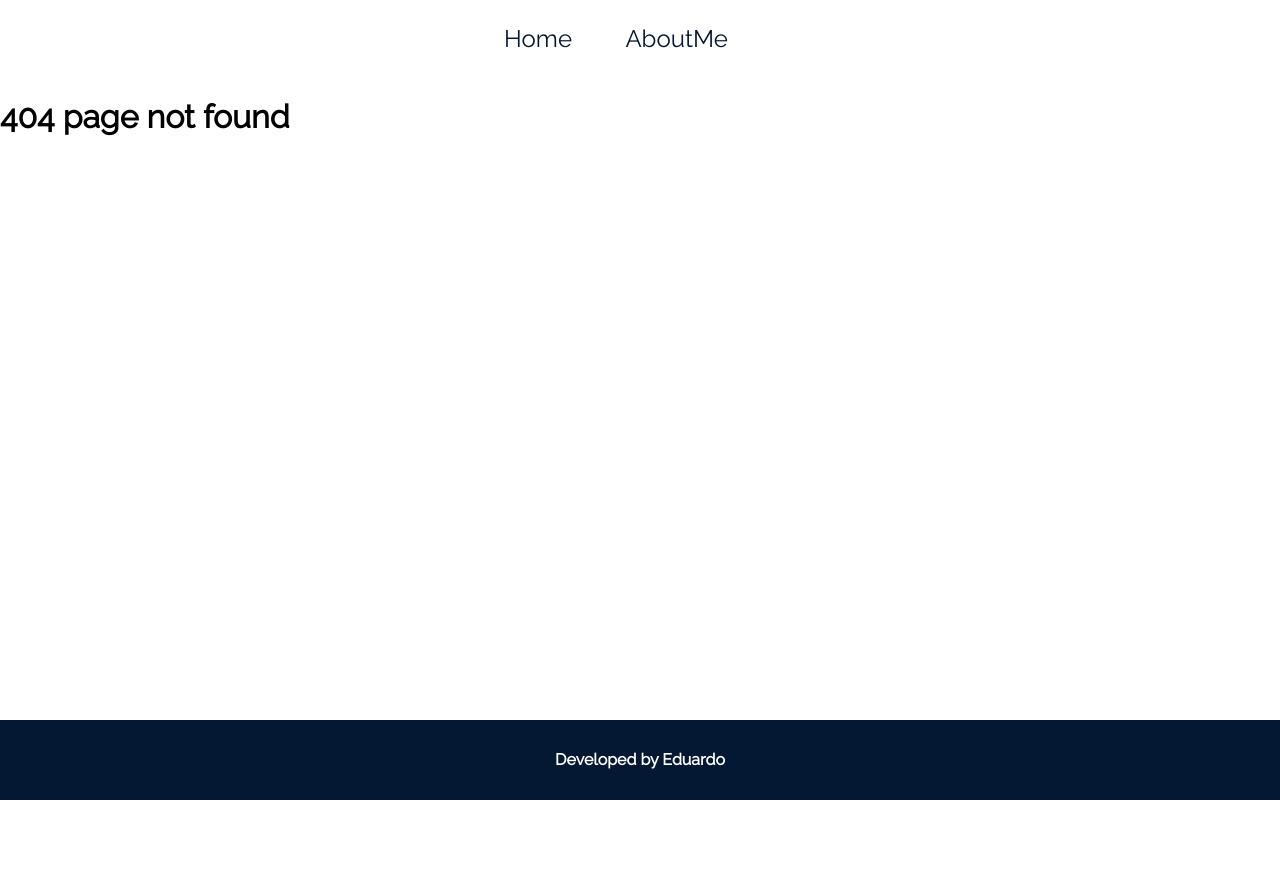
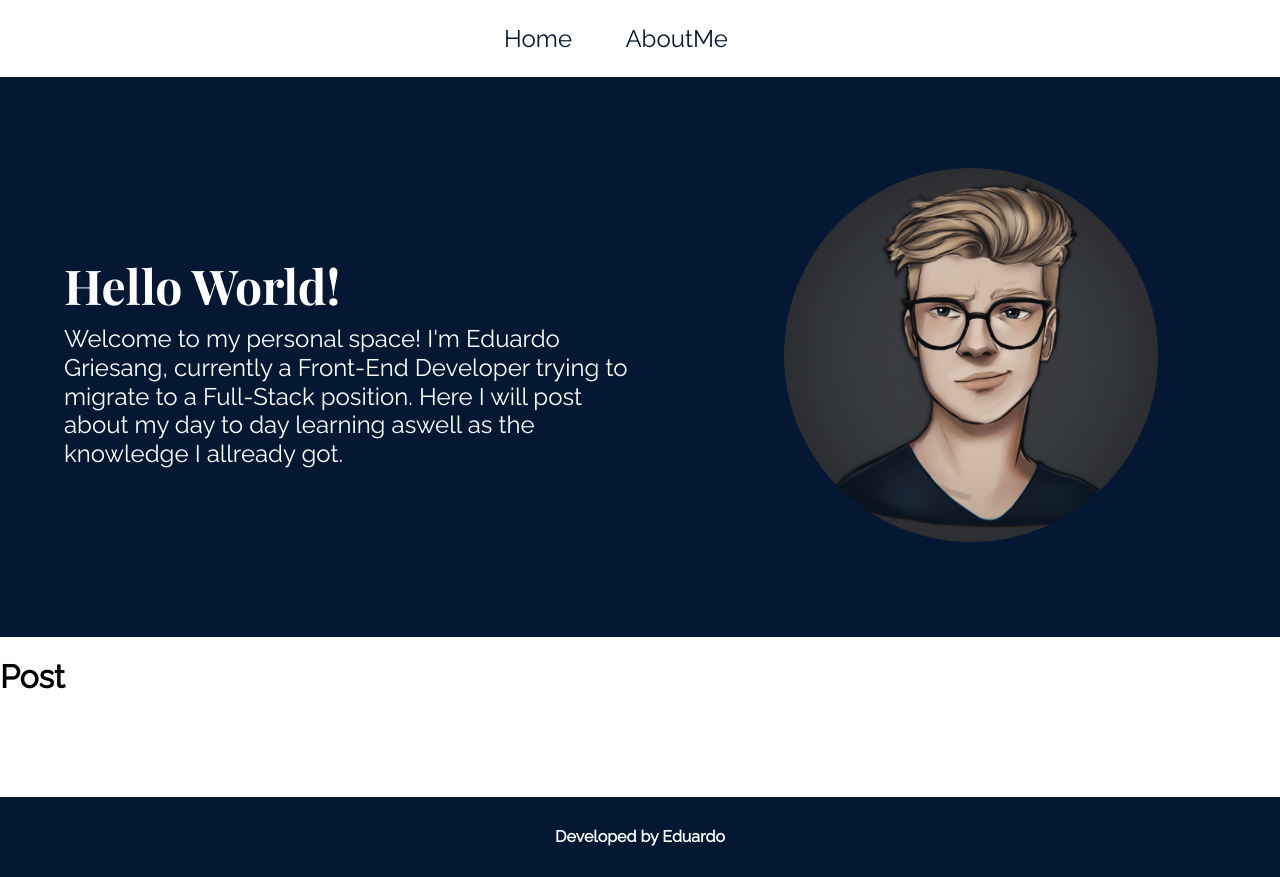
Before and after one commit to Eduardo-Griesang/Hello-World-, a React (Create React App) app: page /PostPage/1 in a window 1280 px wide. Before the commit this address had no page. Before the commit the page ends 800 px from the top, so only its background shows below. Built offline with nearby package versions, Linux system fonts and the light colour scheme.

Commit message:
PostPage with IDs

```diff
--- a/src/App.js
+++ b/src/App.js
@@ -4,6 +4,7 @@ import LandingPage from "./Pages/LandingPage"
 import Menu from "./components/Menu";
 import Footer from "./components/Footer";
 import RegularPage from "./components/RegularPage";
+import PostPage from "./Pages/PostPage";
 
 function App() {
   return (
@@ -16,6 +17,7 @@ function App() {
         <Route path="/" element={<RegularPage />}>
           <Route index element={<LandingPage />} />
           <Route path="AboutMe" element={<AboutMe />} />
+          <Route path="PostPage/:id" element={<PostPage />} />
         </Route>
 
         <Route path="*" element={<h1>404 page not found</h1>} />
--- /dev/null
+++ b/src/Pages/PostPage/index.js
@@ -0,0 +1,15 @@
+import { useParams } from 'react-router-dom'
+import './PostPage.css'
+
+const PostPage = () => {
+
+    const params = useParams()
+
+    return (
+        <h1>
+            Post
+        </h1>
+    )
+}
+
+export default PostPage
--- a/src/components/Post/Post.css
+++ b/src/components/Post/Post.css
@@ -26,4 +26,5 @@
 .post button:hover{
     background: var(--azul-escuro);
     color: white;
+    cursor: pointer;
 }
--- a/src/components/Post/index.js
+++ b/src/components/Post/index.js
@@ -1,4 +1,6 @@
 import './Post.css'
+
+import { Link } from 'react-router-dom'
 
 const Post = ({element}) => {
     /* é necessário utilizar require() no src da imagem para poder passar uma template string */
@@ -6,7 +8,9 @@ const Post = ({element}) => {
         <div className='post'>
             <img src={require(`../../assets/posts/${element.id}/capa.png`)} alt={element.titulo}/>
             <h5>{element.titulo}</h5>
-            <button>Read</button>
+            <Link to={`/PostPage/${element.id}`} >
+                <button>Read</button>
+            </Link>
         </div>
     )
 }
```
Also changed, not shown: src/Pages/PostPage/PostPage.css (added).
